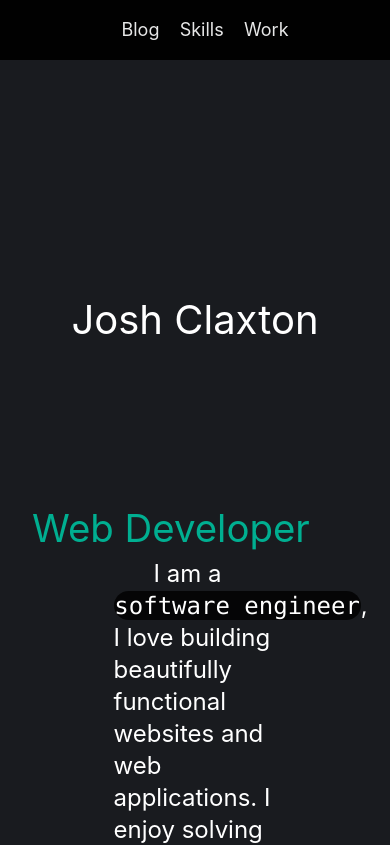
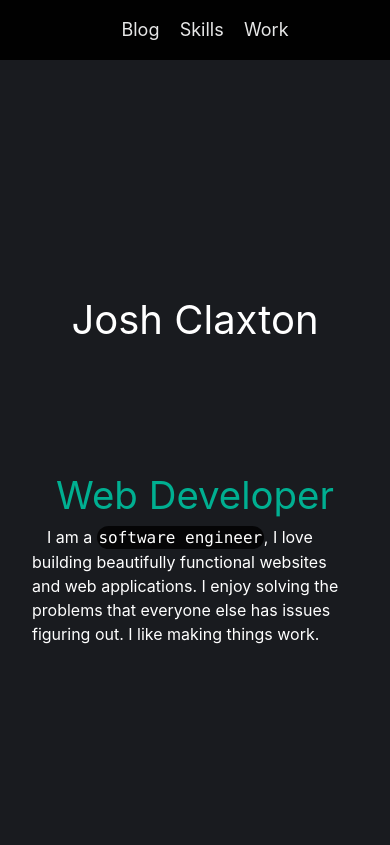
Before and after one commit to JRCcoding/Portfolio, a React (Create React App) app in the folder client/: page / in a window 390 px wide. Shown: the top 845 px of the page. Built offline with nearby package versions, Linux system fonts and the light colour scheme; some icons are missing.

Commit message:
cleanup for mobile view

```diff
--- a/client/src/App.css
+++ b/client/src/App.css
@@ -32,10 +32,23 @@ h1 {
 
 .webdeveloper {
     font-size: 2.4rem;
+    margin-left: auto;
+    margin-right: auto;
+    margin-top: -10%;
+}
+
+.about_text {
+    color: white;
+    text-indent: 15px;
+    margin-bottom: 80%;
 }
 
 @media only screen and (min-width: 600px) {
     .webdeveloper {
         font-size: 4rem;
     }
+    .about_text {
+        font-size: 1.5rem;
+        margin-bottom: 30%;
+    }
 }
--- a/client/src/components/Personal.js
+++ b/client/src/components/Personal.js
@@ -21,7 +21,7 @@ const Personal = () => {
             id='about'
           ></img> */}
           <p className='webdeveloper text-[rgb(0,175,145)]'>Web Developer</p>
-          <p className='text-white text-2xl sm:col-2 mx-auto indent-10 mb-40 w-1/2'>
+          <p className='about_text'>
             I am a <pre className='inline'>software engineer</pre>, I love
             building beautifully functional websites and web applications. I
             enjoy solving the problems that everyone else has issues figuring
```
